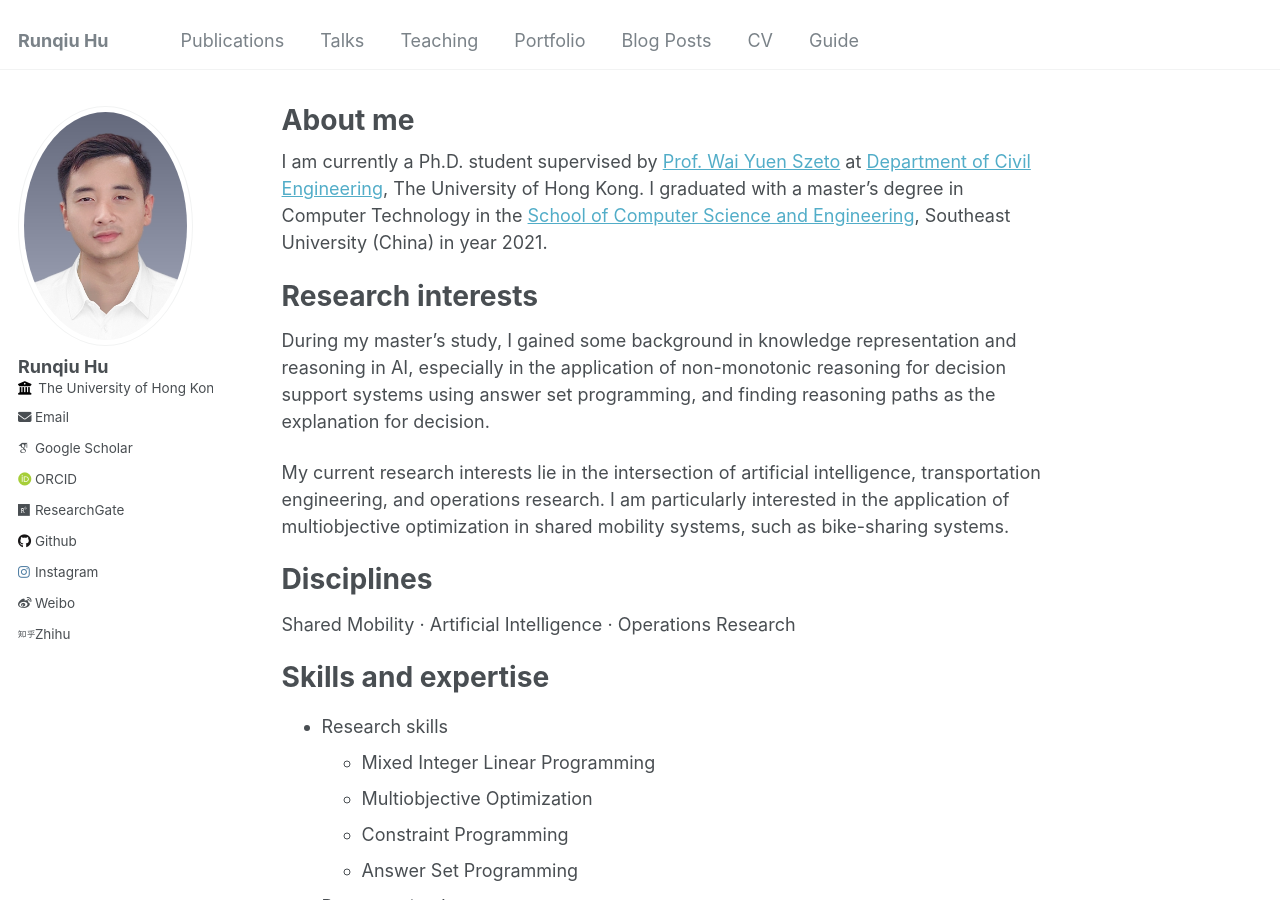
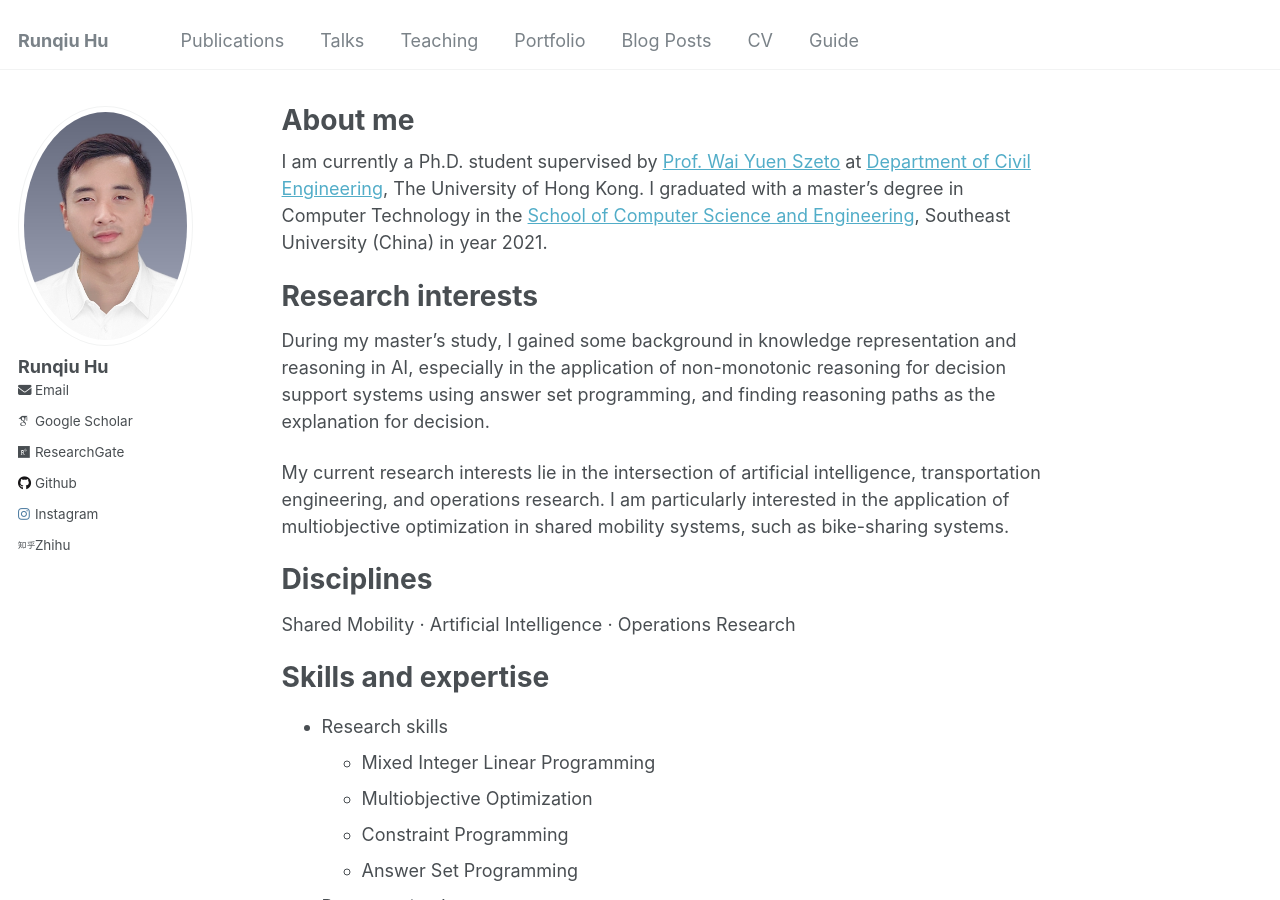
Before and after one commit to rqhu1995/rqhu1995.github.io, a Jekyll site: the page built from _pages/about.md, in a window 1280 px wide and 900 px high. Built offline with Jekyll 4.4.1, drawn with Linux system fonts in a browser that asks for light colours; some web fonts are replaced.

Commit message:
Update _config.yml

```diff
--- a/_config.yml
+++ b/_config.yml
@@ -23,12 +23,10 @@ author:
   # Biographic information
   avatar           : "avatar.png"
   name             : "Runqiu Hu"
-  employer         : "The University of Hong Kong"
   email            : "runqiuhu@connect.hku.hk"
 
   # Academic websites
   googlescholar    : "https://scholar.google.com/citations?user=CidSagwAAAAJ"
-  orcid            : "https://orcid.org/0000-0002-6277-1770"
   researchgate     : "https://www.researchgate.net/profile/Runqiu-Hu"
 
   # Repositories and software development
@@ -36,7 +34,6 @@ author:
 
   # Social media
   instagram        : "runqiu_sop"
-  weibo            : "闰冬秋拾"
   zhihu            : "https://www.zhihu.com/people/BobHuNanjing"
 
 
```
